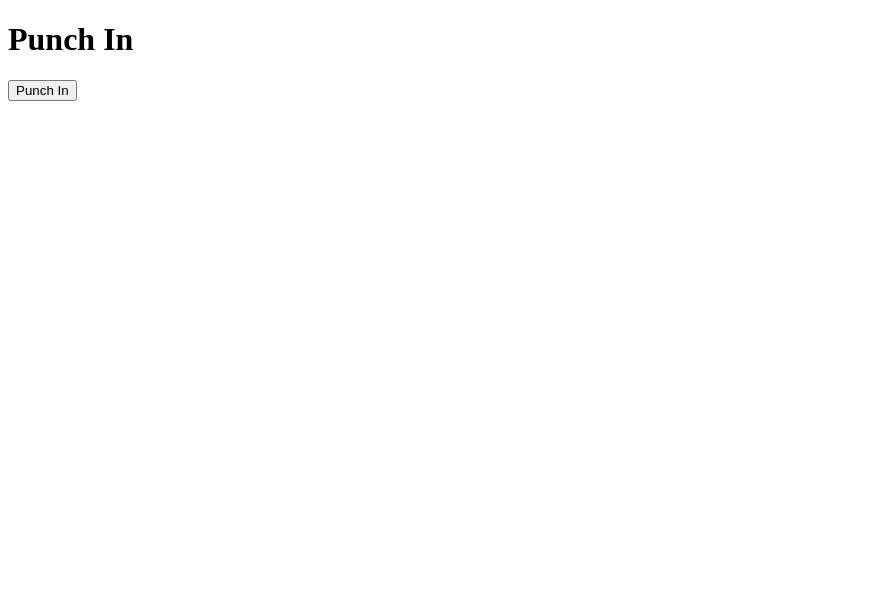
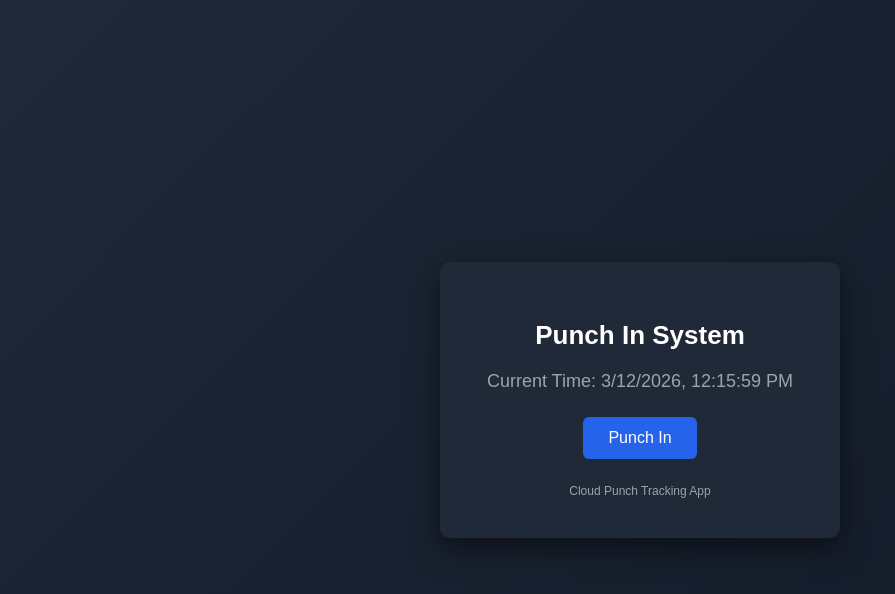
Before and after one commit to sejalsubhash/cloud-couchbase-punch-in-app, a website: page index.html in a window 1280 px wide. Shown: the whole page, without its empty margins (0-895 px from the left). Drawn offline with Linux system fonts and the light colour scheme.

Commit message:
Update Application

```diff
--- a/index.html
+++ b/index.html
@@ -1,17 +1,96 @@
 <!DOCTYPE html>
-<html>
+
+<html lang="en">
 <head>
-<title>Punch In App</title>
+<meta charset="UTF-8">
+<meta name="viewport" content="width=device-width, initial-scale=1.0">
+<title>Punch In Application</title>
+
+<style>
+body{
+  margin:0;
+  font-family: Arial, Helvetica, sans-serif;
+  background: linear-gradient(135deg,#1f2937,#111827);
+  display:flex;
+  justify-content:center;
+  align-items:center;
+  height:100vh;
+  color:white;
+}
+
+.container{
+  background:#1f2937;
+  padding:40px;
+  border-radius:10px;
+  box-shadow:0 10px 30px rgba(0,0,0,0.5);
+  text-align:center;
+  width:320px;
+}
+
+h1{
+  margin-bottom:20px;
+  font-size:26px;
+}
+
+.time{
+  font-size:18px;
+  margin-bottom:25px;
+  color:#9ca3af;
+}
+
+button{
+  background:#2563eb;
+  border:none;
+  color:white;
+  padding:12px 25px;
+  font-size:16px;
+  border-radius:6px;
+  cursor:pointer;
+  transition:0.3s;
+}
+
+button:hover{
+  background:#1d4ed8;
+}
+
+.footer{
+  margin-top:25px;
+  font-size:12px;
+  color:#9ca3af;
+}
+</style>
+
 </head>
 
 <body>
 
-<h1>Punch In</h1>
+<div class="container">
+
+<h1> Punch In System </h1>
+
+<div class="time" id="currentTime"></div>
 
 <button onclick="punch()">Punch In</button>
 
+<div class="footer">
+Cloud Punch Tracking App
+</div>
+
+</div>
+
 <script>
+
+function updateClock(){
+  const now = new Date()
+  document.getElementById("currentTime").innerText =
+    "Current Time: " + now.toLocaleString()
+}
+
+setInterval(updateClock,1000)
+updateClock()
+
 async function punch(){
+
   const time = new Date().toLocaleString()
 
   await fetch("/punchin",{
@@ -22,8 +101,9 @@
     body:JSON.stringify({time})
   })
 
-  alert("Punch saved")
+  alert("Punch saved successfully")
 }
+
 </script>
 
 </body>
```
